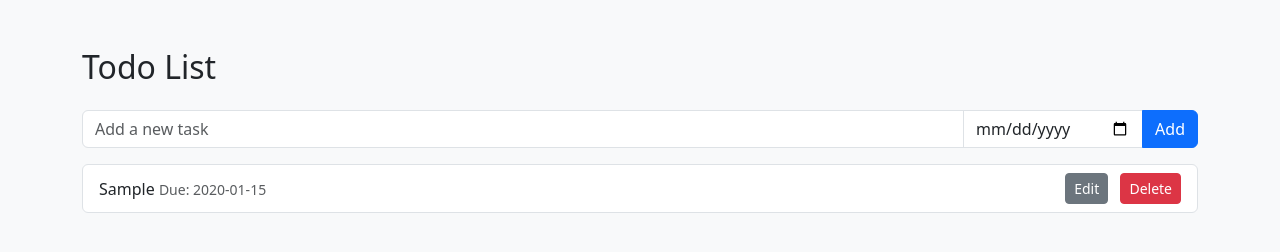
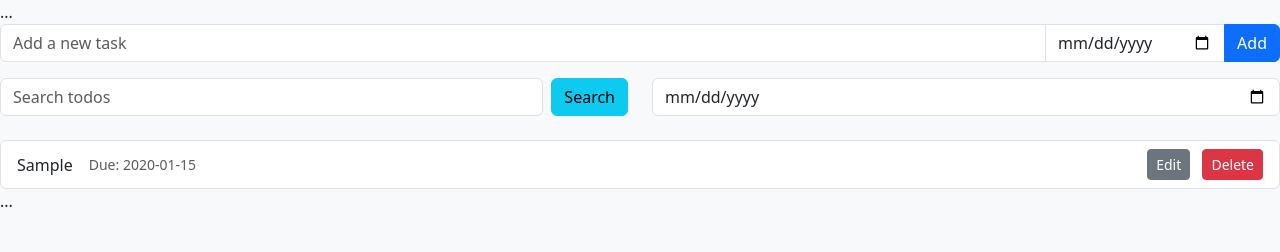
Before and after one commit to laniya201/Todo, a plain HTML site: page index.html in a window 1280 px wide. Both pictures are taken after typing "Sample", "2020-01-15" into the empty fields and a click on the button "Add". Drawn offline with nearby package versions, Linux system fonts and the light colour scheme.

Commit message:
search/alertbox commit

```diff
--- a/index.html
+++ b/index.html
@@ -6,14 +6,23 @@
   <link href="https://cdn.jsdelivr.net/npm/bootstrap@5.3.0/dist/css/bootstrap.min.css" rel="stylesheet">
 </head>
 <body class="bg-light">
-  <div class="container py-5">
-    <h2 class="mb-4">Todo List</h2>
+ ...
     <div class="input-group mb-3">
       <input type="text" id="todo-input" class="form-control" placeholder="Add a new task">
-       <input type="date" id="due-date" class="form-control" style="max-width: 180px;">
+      <input type="date" id="due-date" class="form-control" style="max-width: 180px;">
       <button class="btn btn-primary" id="add-btn">Add</button>
     </div>
+    <!-- Search and filter controls -->
+    <div class="row mb-3">
+      <div class="col-md-6 mb-2 d-flex">
+        <input type="text" id="search-input" class="form-control" placeholder="Search todos">
+        <button class="btn btn-info ms-2" id="search-btn">Search</button>
+      </div>
+      <div class="col-md-6">
+        <input type="date" id="filter-date" class="form-control" placeholder="Filter by due date">
+      </div>
+    </div>
     <ul class="list-group" id="todo-list"></ul>
-  </div>
+...
   <script src="todo.js"></script>
 </body>
--- a/todo.js
+++ b/todo.js
@@ -1,7 +1,12 @@
+let todos = [];
+
 document.getElementById('add-btn').addEventListener('click', addTodo);
-document.getElementById('todo-input').addEventListener('keypress', function(e) {
+document.getElementById('todo-input').addEventListener('keypress', e => {
   if (e.key === 'Enter') addTodo();
 });
+document.getElementById('search-btn').addEventListener('click', renderTodos);
+document.getElementById('search-input').addEventListener('input', renderTodos);
+document.getElementById('filter-date').addEventListener('change', renderTodos);
 
 function addTodo() {
   const input = document.getElementById('todo-input');
@@ -9,50 +14,69 @@ function addTodo() {
   const text = input.value.trim();
   const dueDate = dueDateInput.value;
   if (!text) return;
+  todos.push({ text, dueDate });
+  input.value = '';
+  dueDateInput.value = '';
+    alert('Todo added successfully!');
+  renderTodos();
+}
+
+function renderTodos() {
+  const list = document.getElementById('todo-list');
+  list.innerHTML = '';
+  const search = document.getElementById('search-input').value.toLowerCase();
+  const filterDate = document.getElementById('filter-date').value;
+
+  todos.forEach((todo, idx) => {
+    if (
+      (search && !todo.text.toLowerCase().includes(search)) ||
+      (filterDate && todo.dueDate !== filterDate)
+    ) return;
+
     const li = document.createElement('li');
     li.className = 'list-group-item d-flex justify-content-between align-items-center';
     li.innerHTML = `
-    <span>
-      <span class="todo-text">${text}</span>
-      ${dueDate ? '<small class="text-muted">Due: <span class="todo-date">' + dueDate + '</span></small>' : ''}
-    </span>
+      <div class="flex-grow-1 d-flex align-items-center">
+        <span class="todo-text">${todo.text}</span>
+        <small class="text-muted ms-3 todo-date">${todo.dueDate ? 'Due: ' + todo.dueDate : ''}</small>
+      </div>
       <div>
         <button class="btn btn-secondary btn-sm me-2 edit-btn">Edit</button>
         <button class="btn btn-danger btn-sm delete-btn">Delete</button>
       </div>
     `;
-  document.getElementById('todo-list').appendChild(li);
-  input.value = '';
-  dueDateInput.value = '';
 
-  // Delete functionality
+    // Delete
     li.querySelector('.delete-btn').addEventListener('click', function() {
-    li.remove();
+      todos.splice(idx, 1);
+      renderTodos();
     });
 
-  // Edit functionality
-  li.querySelector('.edit-btn').addEventListener('click', function () {
+    // Edit
+   li.querySelector('.edit-btn').addEventListener('click', function editHandler() {
   const todoText = li.querySelector('.todo-text');
   const todoDate = li.querySelector('.todo-date');
   if (this.textContent === 'Edit') {
-      // Switch to edit mode
-      todoText.innerHTML = `<input type="text" class="form-control form-control-sm edit-text" value="${todoText.textContent}">`;
-      if (todoDate) {
-        todoDate.innerHTML = `<input type="date" class="form-control form-control-sm edit-date" value="${todoDate.textContent}">`;
-      }
+    todoText.innerHTML = `<input type="text" class="form-control form-control-sm edit-text" value="${todo.text}">`;
+    todoDate.innerHTML = `<input type="date" class="form-control form-control-sm edit-date" value="${todo.dueDate}">`;
     this.textContent = 'Save';
     this.classList.remove('btn-secondary');
     this.classList.add('btn-success');
   } else {
-      // Save changes
     const newText = li.querySelector('.edit-text').value.trim();
-      const newDate = todoDate ? li.querySelector('.edit-date').value : '';
+    const newDate = li.querySelector('.edit-date').value;
     if (!newText) return;
-      todoText.textContent = newText;
-      if (todoDate) todoDate.textContent = newDate;
-      this.textContent = 'Edit';
-      this.classList.remove('btn-success');
-      this.classList.add('btn-secondary');
+    todos[idx].text = newText;
+    todos[idx].dueDate = newDate;
+    renderTodos();
   }
+
+
+    });
+
+    list.appendChild(li);
   });
 }
+
+// Initial render
+renderTodos();
```
Lines whose indentation alone changed are shown as unchanged.
